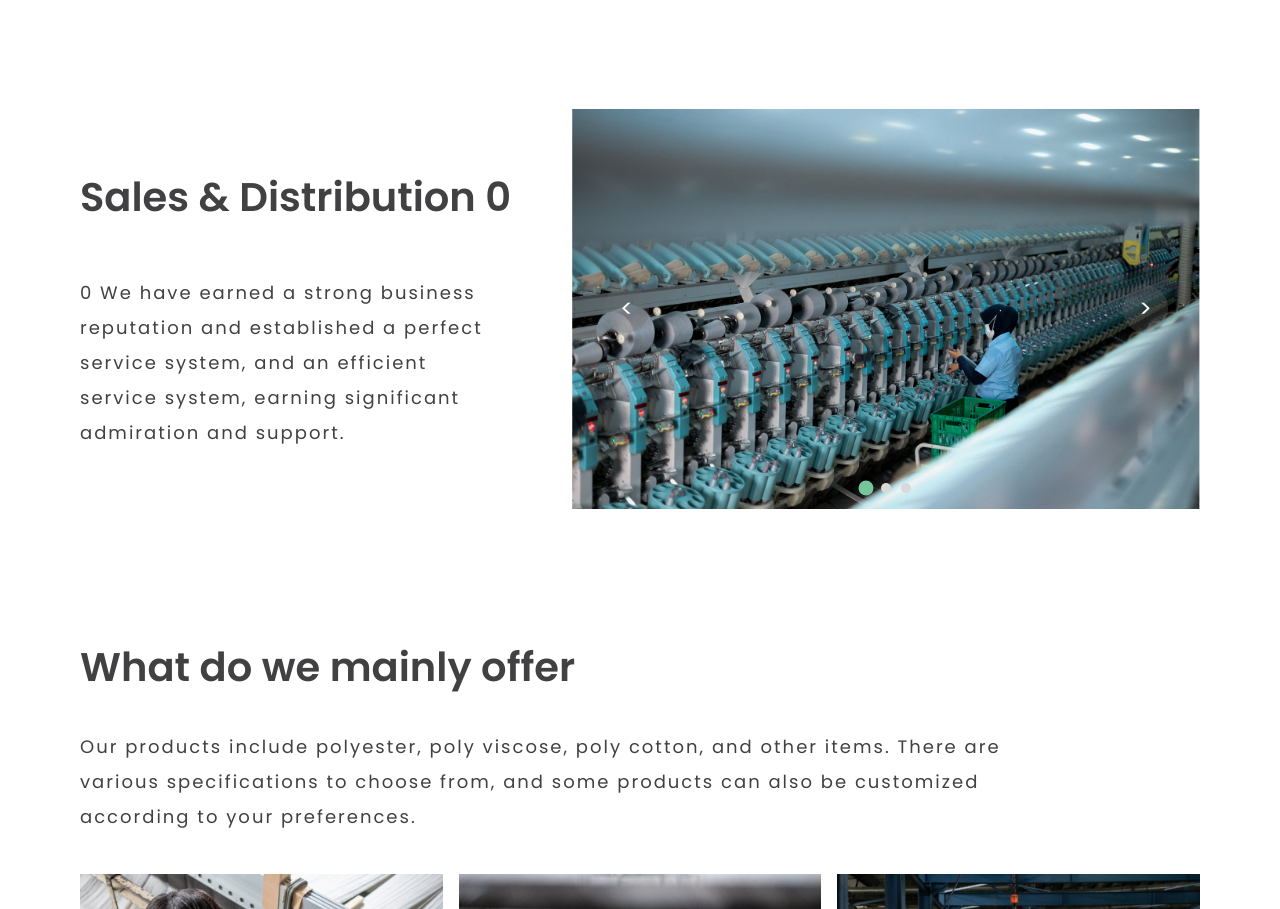
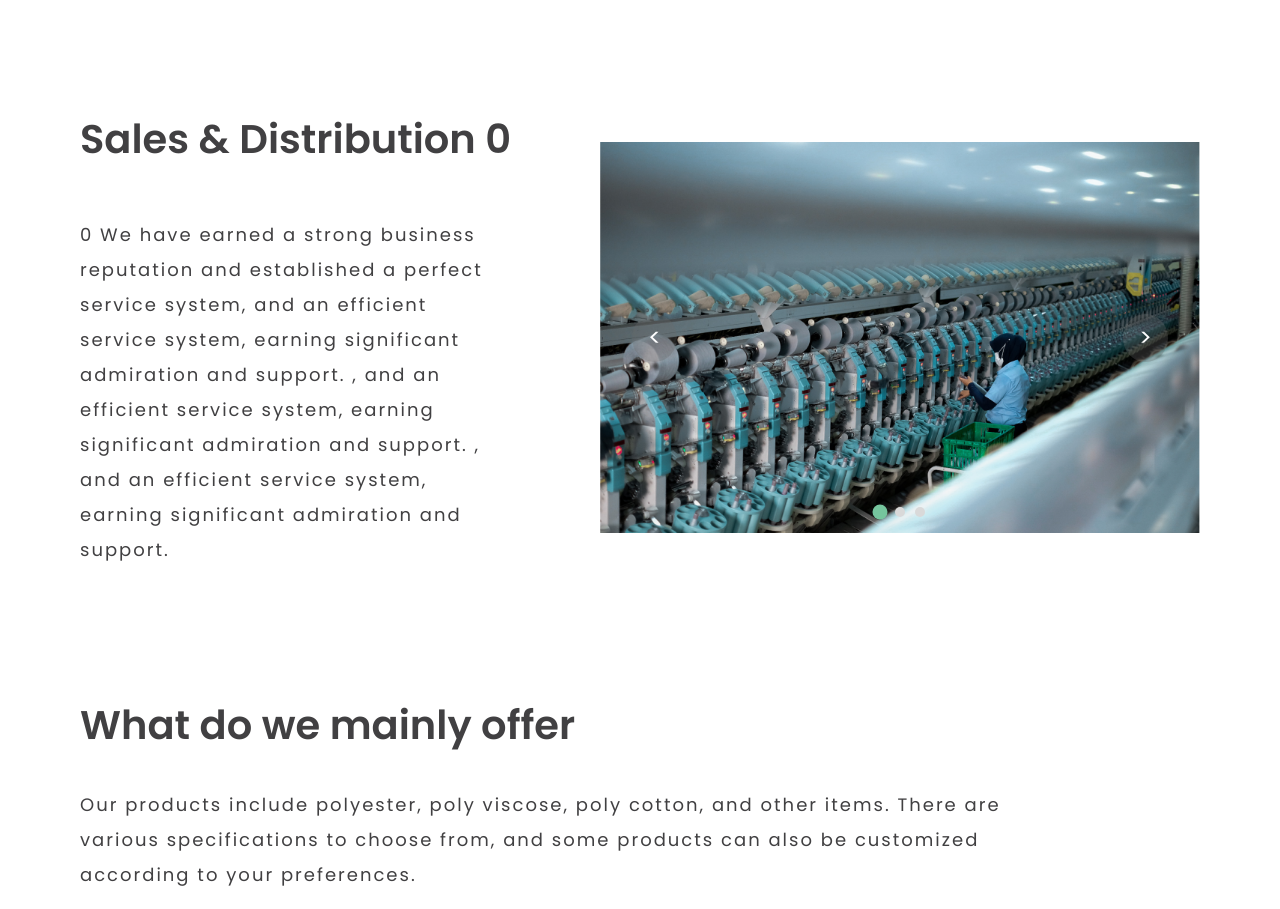
Before and after one commit to Imaji-Race-Solution/danarmas, a website: page index.html in a window 1280 px wide. Shown: the part 1795-2704 px from the top of the page. Drawn offline with Linux system fonts and the light colour scheme; some packages are replaced by stand-ins of ours; a script that the page names is missing.

Commit message:
fix: persistent carousel

```diff
--- a/en.json
+++ b/en.json
@@ -28,7 +28,7 @@
     "capacity_3": "Annual production capacity of Bale Yarn",
     "capacity_4": "Total workforce",
     "sales_distribution_0": "Sales & Distribution 0",
-    "sales_distribution_content_0": "0 We have earned a strong business reputation and established a perfect service system, and an efficient service system, earning significant admiration and support.",
+    "sales_distribution_content_0": "0 We have earned a strong business reputation and established a perfect service system, and an efficient service system, earning significant admiration and support. , and an efficient service system, earning significant admiration and support. , and an efficient service system, earning significant admiration and support.",
     "sales_distribution_1": "Sales & Distribution 1",
     "sales_distribution_content_1": "1 We have earned a strong business reputation and established a perfect service system, and an efficient service system, earning significant admiration and support.",
     "sales_distribution_2": "Sales & Distribution 2",
--- a/id.json
+++ b/id.json
@@ -28,7 +28,7 @@
     "capacity_3": "Kapasitas produksi Bale Benang per tahun",
     "capacity_4": "Jumlah karyawan yang dipekerjakan",
     "sales_distribution_0": "Penjualan & Distribusi 0",
-    "sales_distribution_content_0": "0 Kami telah membangun reputasi bisnis yang kuat dan menetapkan sistem pelayanan yang sempurna, serta sistem pelayanan yang efisien, meraih penghargaan dan dukungan yang signifikan.",
+    "sales_distribution_content_0": "0 Kami telah membangun reputasi bisnis yang kuat dan menetapkan sistem pelayanan yang sempurna, serta sistem pelayanan yang efisien, meraih penghargaan dan dukungan yang signifikan. isien, meraih penghargaan dan dukungan yang signifikan. isien, meraih penghargaan dan dukungan yang signifikan. isien, meraih penghargaan dan dukungan yang signifikan.",
     "sales_distribution_1": "Penjualan & Distribusi 1",
     "sales_distribution_content_1": "1 Kami telah membangun reputasi bisnis yang kuat dan menetapkan sistem pelayanan yang sempurna, serta sistem pelayanan yang efisien, meraih penghargaan dan dukungan yang signifikan.",
     "sales_distribution_2": "Penjualan & Distribusi 2",
--- a/index.html
+++ b/index.html
@@ -518,12 +518,12 @@
 
             <!-- Section 4 -->
             <div
-                class="flex flex-col md:flex-row mt-4 md:items-center gap-8 md:gap-4">
+                class="flex flex-col lg:flex-row mt-4 lg:items-center gap-8 lg:gap-4">
                 <div class="flex flex-col gap-12">
-                    <p class="font-semibold text-[28px] md:text-[40px] sales-title"
+                    <p class="font-semibold text-[28px] lg:text-[40px] sales-title"
                         data-i18n="sales_distribution_0">
                     </p>
-                    <div class="z-10 flex md:hidden">
+                    <div class="z-10 flex lg:hidden">
                         <div id="carousel" class="carousel">
                             <div class="carousel-inner">
                                 <img src="./assets/section3.png" alt="section3"
@@ -541,18 +541,19 @@
                         </div>
                     </div>
                     <p data-i18n="sales_distribution_content_0"
-                        class="sales-content leading-[30px] md:leading-[35px] md:w-[85%] align-middle tracking-[2px] text-hitam font-normal text-left lg:text-[18px] md:text-[16px] sm:text-[14px] text-[14px]">
+                        class="sales-content leading-[30px] md:leading-[35px] lg:w-[85%] align-middle tracking-[2px] text-hitam font-normal text-left lg:text-[18px] md:text-[16px] sm:text-[14px] text-[14px]">
                     </p>
                 </div>
-                <div class="z-10 hidden md:flex">
-                    <div id="carousel" class="carousel">
+
+                <div class="z-10 hidden lg:flex">
+                    <div id="carousel" class="carousel md:w-[400px] lg:w-[550px] xl:w-[600px] h-auto object-cover">
                         <div class="carousel-inner">
                             <img src="./assets/section3.png" alt="section3"
-                                class="carousel-item md:w-[600px] md:h-auto lg:w-[800px] lg:h-[400px] object-cover flex justify-center items-center" />
+                                class="carousel-item md:w-[400px] lg:w-[550px] xl:w-[600px] h-auto object-cover flex justify-center items-center" />
                             <img src="./assets/section1.png" alt="section3"
-                                class="carousel-item md:w-[600px] md:h-auto lg:w-[800px] lg:h-[400px] object-cover flex justify-center items-center" />
+                                class="carousel-item md:w-[400px] lg:w-[550px] xl:w-[600px] h-auto object-cover flex justify-center items-center" />
                             <img src="./assets/product1.png" alt="section3"
-                                class="carousel-item md:w-[600px] md:h-auto lg:w-[800px] lg:h-[400px] object-cover flex justify-center items-center" />
+                                class="carousel-item md:w-[400px] lg:w-[550px] xl:w-[600px] h-auto object-cover flex justify-center items-center" />
                         </div>
                         <div class="carousel-nav md:px-8 px-4">
                             <button class="prevBtn text-2xl">&lt;</button>
--- a/script.js
+++ b/script.js
@@ -62,6 +62,7 @@ let isTouchDrag = false;
 let isDragging = false;
 let startX = 0;
 let startY = 0;
+
 const salesTitle = document.querySelector('.sales-title');
 const salesContent = document.querySelector('.sales-content');
 
@@ -89,11 +90,13 @@ carousels.forEach((carousel) => {
     };
 
     const moveToNextSlide = () => {
+        console.log('prev2');
         currentIndex = (currentIndex + 1) % totalItems;
         moveToSlide(currentIndex);
     };
 
     const moveToPrevSlide = () => {
+        console.log('prev');
         currentIndex = (currentIndex - 1 + totalItems) % totalItems;
         moveToSlide(currentIndex);
     };
@@ -123,6 +126,9 @@ carousels.forEach((carousel) => {
 
     prevBtn.addEventListener('click', moveToPrevSlide);
     nextBtn.addEventListener('click', moveToNextSlide);
+
+    prevBtn.addEventListener('touchend', moveToPrevSlide);
+    nextBtn.addEventListener('touchend', moveToNextSlide);
 
     carousel.addEventListener('touchstart', (e) => {
         e.preventDefault();
@@ -170,7 +176,7 @@ carousels.forEach((carousel) => {
         startY = 0;
     });
 
-    setInterval(moveToPrevSlide, 7000);
+    // setInterval(moveToPrevSlide, 7000);
 });
 
 // Mobile Sidebar
```
Also changed, not shown: dist/style.css.
